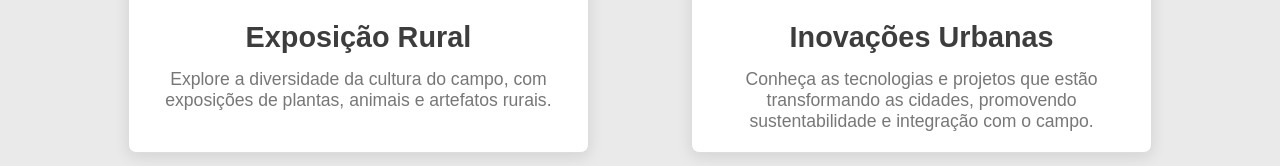
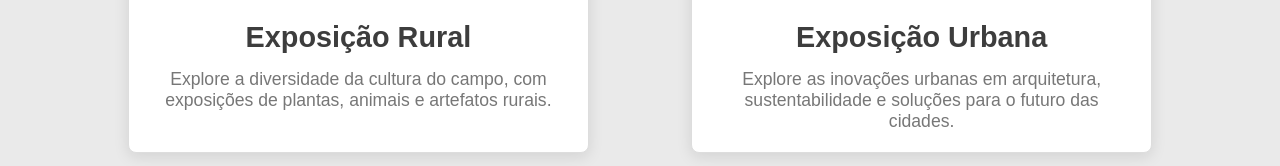
Before and after one commit to india56/agrinho, a plain HTML site: page index.html in a window 1280 px wide. Shown: the part 786-952 px from the top of the page. Drawn offline with Linux system fonts and the light colour scheme.

Commit message:
portão agro

```diff
--- a/index.html
+++ b/index.html
@@ -25,15 +25,18 @@
     </section>
 
     <section class="highlights">
+        <!-- Exposição Rural -->
         <div class="highlight-card">
             <img src="https://source.unsplash.com/9oDYoMl9pK0/800x500" alt="Exposição Rural - Cultivo e Cultura do Campo">
             <h3>Exposição Rural</h3>
             <p>Explore a diversidade da cultura do campo, com exposições de plantas, animais e artefatos rurais.</p>
         </div>
+
+        <!-- Exposição Urbana -->
         <div class="highlight-card">
-            <img src="https://source.unsplash.com/UWjkl0t7GBk/800x500" alt="Inovações Urbanas - Tecnologias Sustentáveis">
-            <h3>Inovações Urbanas</h3>
-            <p>Conheça as tecnologias e projetos que estão transformando as cidades, promovendo sustentabilidade e integração com o campo.</p>
+            <img src="https://source.unsplash.com/YXdt9qf6Fwg/800x500" alt="Exposição Urbana - Arquitetura e Sustentabilidade">
+            <h3>Exposição Urbana</h3>
+            <p>Explore as inovações urbanas em arquitetura, sustentabilidade e soluções para o futuro das cidades.</p>
         </div>
     </section>
 
```
